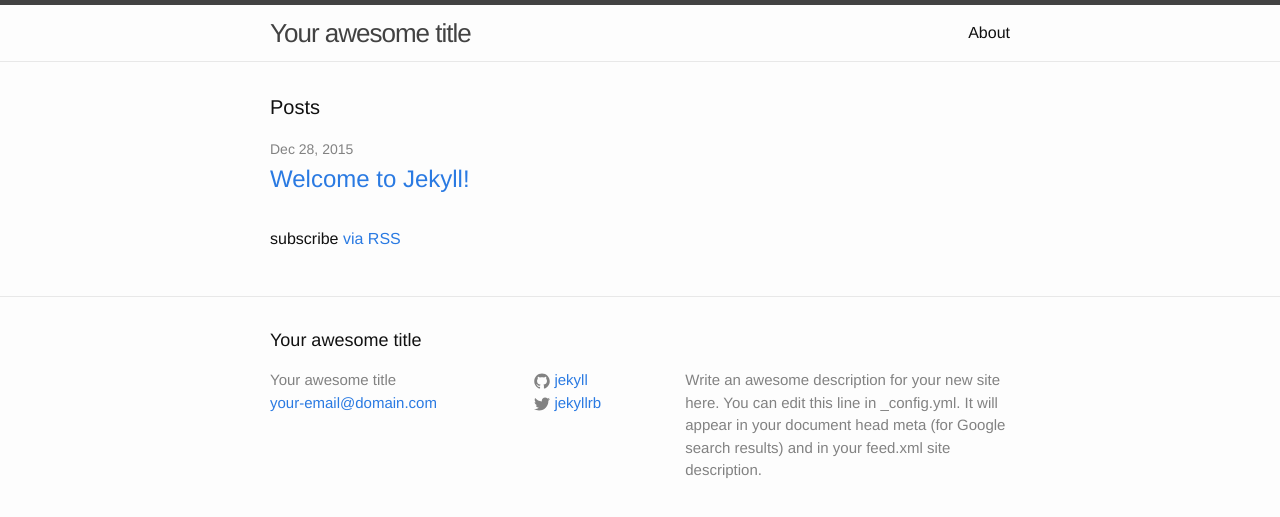
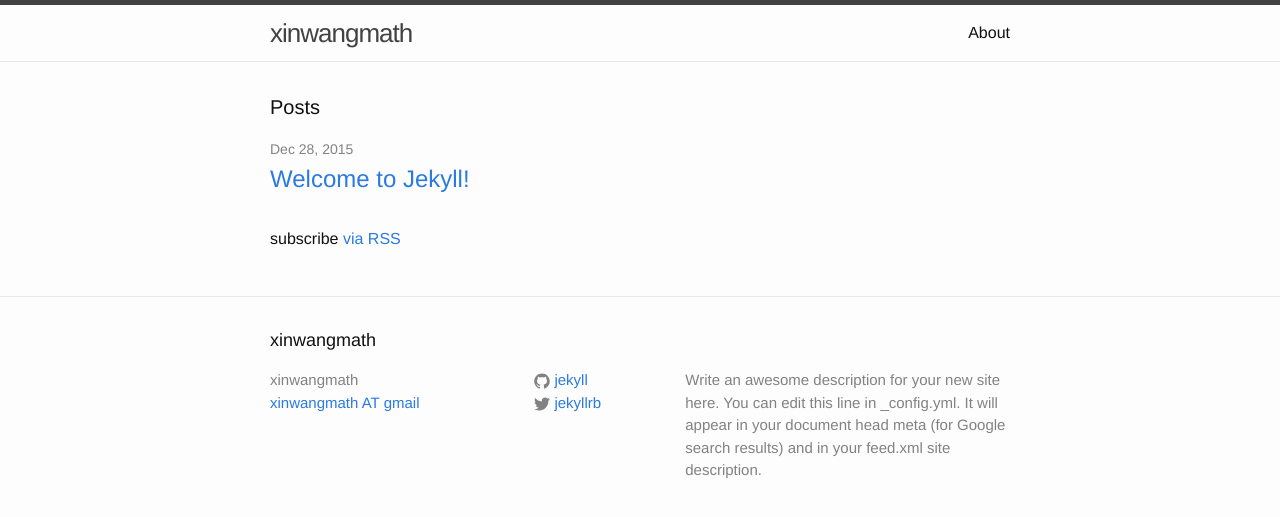
Before and after one commit to xinwangmath/xinwangmath.github.io, a Jekyll site: the page built from index.html, in a window 1280 px wide. Shown: the top 517 px of the page. Built offline with Jekyll 4.4.1, drawn with Linux system fonts in a browser that asks for light colours.

Commit message:
configured

```diff
--- a/_config.yml
+++ b/_config.yml
@@ -1,6 +1,6 @@
 # Site settings
-title: Your awesome title
-email: your-email@domain.com
+title: xinwangmath
+email: xinwangmath AT gmail
 description: > # this means to ignore newlines until "baseurl:"
   Write an awesome description for your new site here. You can edit this
   line in _config.yml. It will appear in your document head meta (for
```
